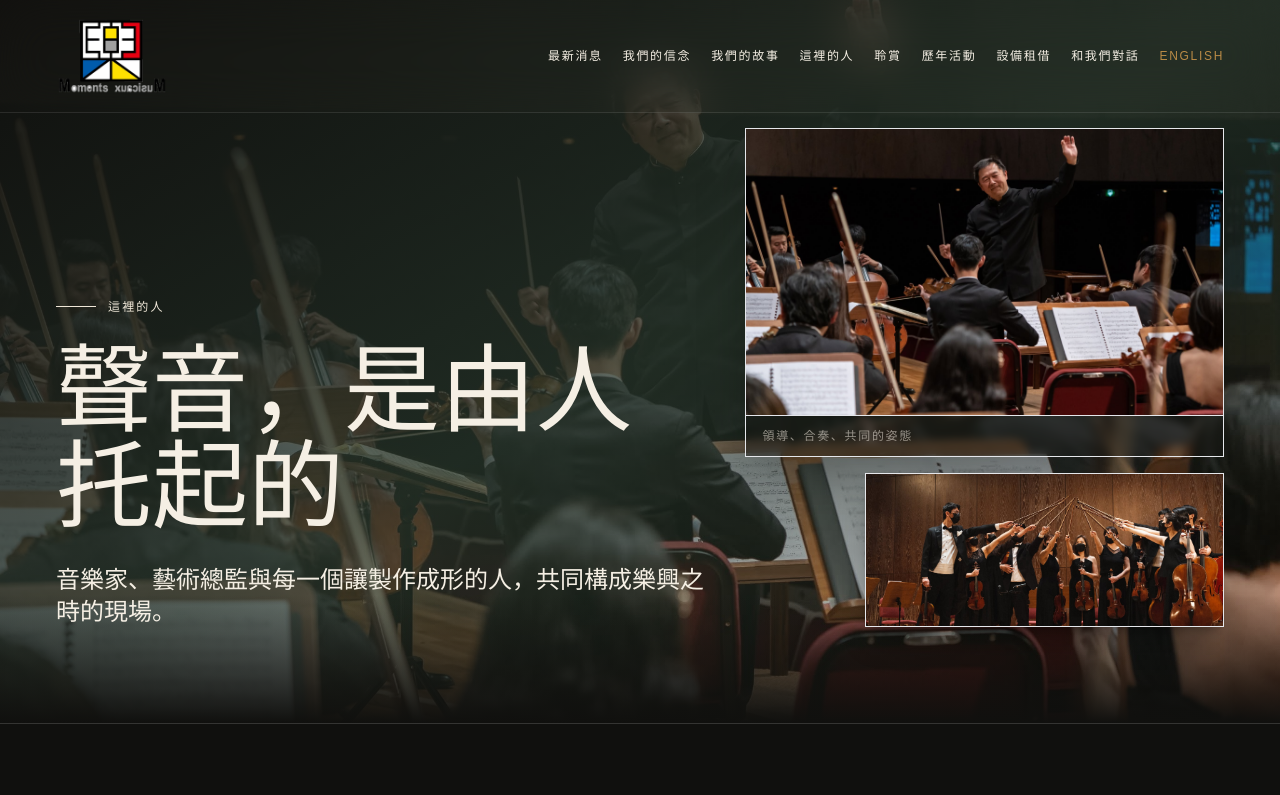
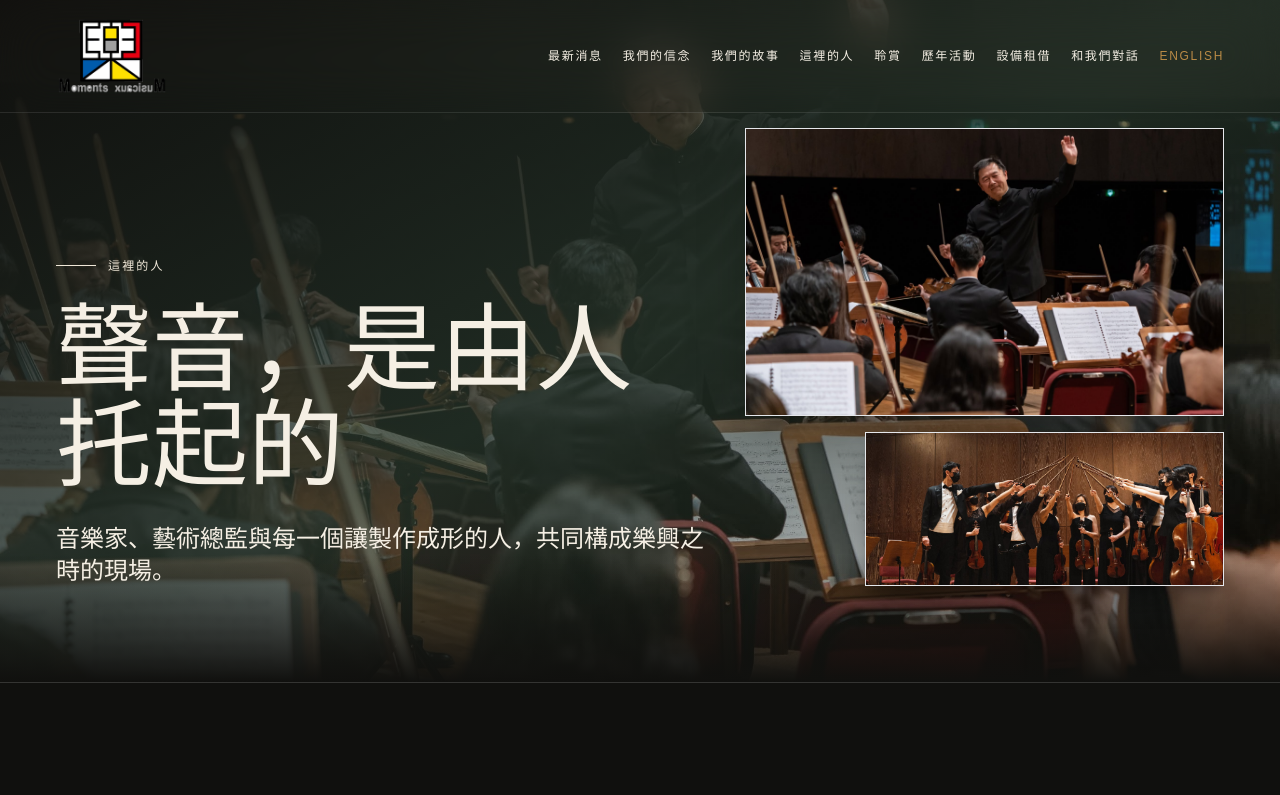
Before and after one commit to pmmtaiwan/pmm-website, a Next.js app: page /zh/people in a window 1280 px wide. Shown: the top 795 px of the page. Built offline with nearby package versions, Linux system fonts and the light colour scheme.

Commit message:
Remove Chinese People image caption

```diff
--- a/app/zh/people/page.tsx
+++ b/app/zh/people/page.tsx
@@ -29,7 +29,6 @@ export default function ChinesePeoplePage() {
         imageAlt="指揮與樂團排練的現場。"
         secondaryImage="/images/page-themes/members-bow-circle.jpg"
         secondaryImageAlt="弦樂手在演出後一同舉起琴弓。"
-        caption="領導、合奏、共同的姿態"
         tone="quiet"
       />
       <Section eyebrow="藝術領導" title="音樂方向與藝術核心。">
```
